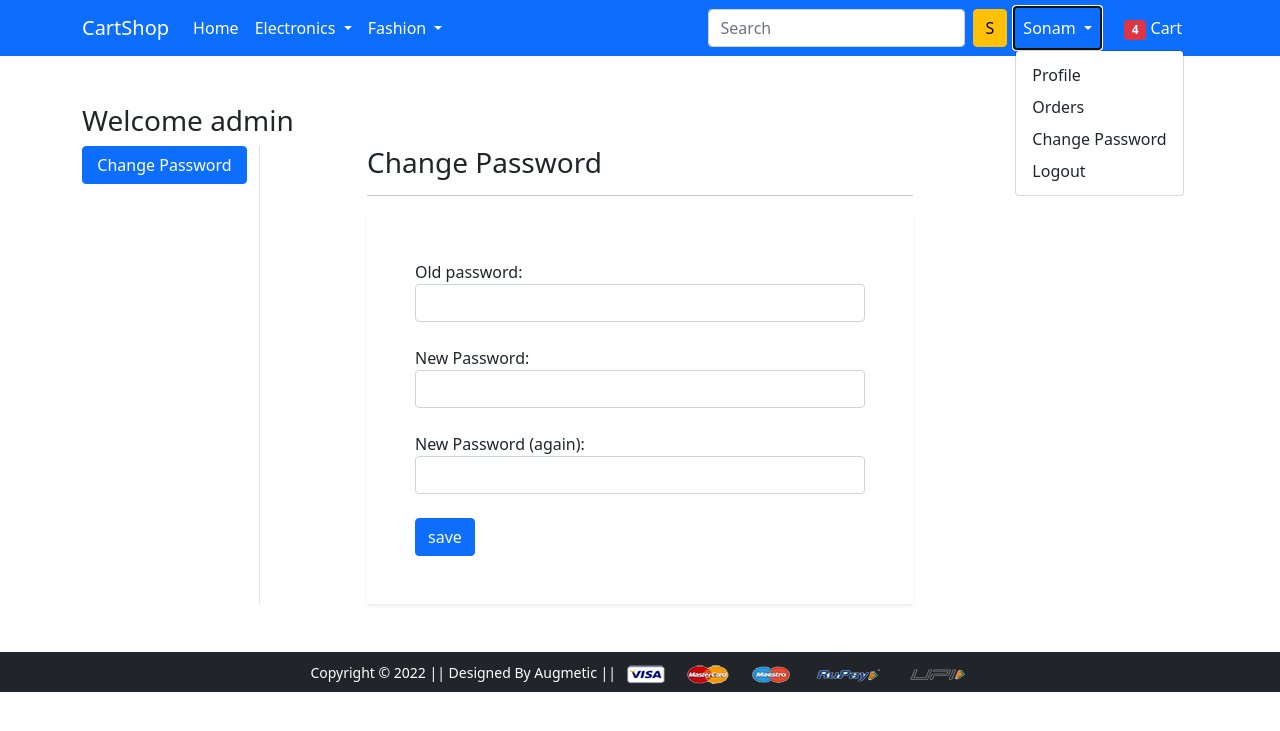
After one commit to krunalmaru/shoppingcart, a Django app: page /passwordchange/ in a window 1280 px wide, after a click on "Sonam". The commit adds this page. Shown: the top 731 px of the page. Run offline with Django 4.2, Linux system fonts and the light colour scheme; a user stored in the database is signed in; some libraries are stand-ins or nearby versions.

Commit message:
password change

```diff
--- a/cartshop/app/forms.py
+++ b/cartshop/app/forms.py
@@ -1,6 +1,7 @@
 from django import forms
-from django.contrib.auth.forms import UserCreationForm,AuthenticationForm,UsernameField
+from django.contrib.auth.forms import UserCreationForm,AuthenticationForm,UsernameField,PasswordChangeForm
 from django.contrib.auth.models import User
+from django.contrib.auth import password_validation
 from django.utils.translation import gettext_lazy,gettext as _
 
 
@@ -21,3 +22,7 @@ class LoginForm(AuthenticationForm):
         strip=False,
         widget=forms.PasswordInput(attrs={"autocomplete": "current-password",'class':'form-control'}),
     )
+class MyPasswordChangeForm(PasswordChangeForm):
+    old_password = forms.CharField(label=_("Old password"),strip=False,widget=forms.PasswordInput(attrs={"autocomplete": "current-password", "autofocus": True,'class':'form-control'}))
+    new_password1 = forms.CharField(label=_(" New Password"),widget=forms.PasswordInput(attrs={"autocomplete": "new-password", "autofocus": True,'class':'form-control'}),strip=False,help_text=password_validation.password_validators_help_text_html())
+    new_password2 = forms.CharField(label=_(" New Password (again)"),widget=forms.PasswordInput(attrs={"autocomplete": "new-password",'class':'form-control'}),strip=False,help_text=_("Enter the same password as before, for verification."))
--- a/cartshop/app/templates/app/base.html
+++ b/cartshop/app/templates/app/base.html
@@ -57,27 +57,31 @@
            <button class="btn btn-warning" type="submit">S</button>
          </form>
          <div>
+
           <ul class="navbar-nav me-auto mb-2 mb-lg-0">
-           <li class="nav-item dropdown mx-2">
+            {% if request.user.is_authenticated %}
+            <li class="nav-item dropdown mx-2">
               <a class="nav-link dropdown-toggle text-white" href="#" id="profileDropdown" role="button" data-bs-toggle="dropdown" aria-expanded="false">
                 Sonam
               </a>
               <ul class="dropdown-menu" aria-labelledby="profileDropdown">
                 <li><a class="dropdown-item" href="{% url 'profile' %}">Profile</a></li>
                 <li><a class="dropdown-item" href="{% url 'orders' %}">Orders</a></li>
-                <li><a class="dropdown-item" href="{% url 'changepassword' %}">Change Password</a></li>
-                <li><a class="dropdown-item" href="#">Logout</a></li>
+                <li><a class="dropdown-item" href="{% url 'passwordchange' %}">Change Password</a></li>
+                <li><a class="dropdown-item" href="{% url 'logout' %}">Logout</a></li>
               </ul>
             </li>
             <li class="nav-item mx-2">
              <a href="{% url 'add-to-cart' %}" class="nav-link text-white"><span class="badge bg-danger">4</span> Cart </a>
             </li>
+            {% else %}
             <li class="nav-item mx-2">
              <a href="{% url 'login' %}" class="nav-link text-white">Login</a>
             </li>
             <li class="nav-item mx-2">
              <a href="{% url 'customerregistration' %}" class="nav-link text-white">Registration</a>
             </li>
+            {% endif %}
           </ul>
          </div>
        </div>
--- /dev/null
+++ b/cartshop/app/templates/app/passwordchange.html
@@ -0,0 +1,38 @@
+{% extends 'app/base.html' %}
+{% load static %}
+{% block title %}Change Password{% endblock title %}
+{% block main-content %}
+<div class="container my-5">
+ <div class="row">
+ <h3>Welcome {{request.user.username}}</h3>
+  <div class="col-sm-2 border-end">
+   <ul class="list-unstyled">
+    <li class="d-grid"><a href="{% url 'profile' %}" class="btn btn-primary">Change Password</a></li>
+   </ul>
+  </div>
+
+  <div class="col-sm-6 offset-sm-1">
+    <h3>Change Password</h3>
+    <hr>
+    <form method="post" novalidate class="shadow-sm p-5">
+        {% csrf_token %}
+    {% if form.non_field_errors %}
+    {% for error in form.non_field_errors %}
+    <p class="alert alert-danger my-3">{{error}}</p>
+    {% endfor %}
+    {% endif %}
+    {% for fm in form %}
+    <div class="form-group">
+      {{fm.label_tag}}
+      {{fm}}
+      <small class="text-danger">
+      {{fm.errors|striptags}}<br>
+      </small>
+    </div>
+    {% endfor %}
+     <input type="submit"  value= "save" class="btn btn-primary"></button>
+   </form>
+  </div>
+ </div>
+</div>
+{% endblock main-content %}
--- a/cartshop/app/urls.py
+++ b/cartshop/app/urls.py
@@ -1,6 +1,6 @@
 from django.urls import path
 from app import views
-from .forms import LoginForm
+from .forms import LoginForm,MyPasswordChangeForm
 from django.contrib.auth import views as auth_views
 from django.conf import settings
 from django.conf.urls.static import static
@@ -13,15 +13,16 @@ urlpatterns = [
     path('profile/', views.profile, name='profile'),
     path('address/', views.address, name='address'),
     path('orders/', views.orders, name='orders'),
-    path('changepassword/', views.change_password, name='changepassword'),
+    path('passwordchange/',auth_views.PasswordChangeView.as_view(template_name='app/passwordchange.html',form_class=MyPasswordChangeForm,success_url='/passwordchangedone/'), name='passwordchange'),
+    path('passwordchangedone/', auth_views.PasswordChangeDoneView.as_view(template_name='app/passwordchangedone.html'),name='passwordchangedone'),
     path('mobile/', views.mobile, name='mobile'),
     path('mobile/<slug:data>', views.mobile, name='mobile'),
     path('topwear/', views.topwear, name='topwear'),
     path('topwear/<slug:data>', views.topwear, name='topwear'),
     path('bottomwear/', views.bottomwear, name='bottomwear'),
     path('bottomwear/<slug:data>', views.bottomwear, name='bottomwear'),
-    # path('login/', views.login, name='login'),
     path('accounts/login/', auth_views.LoginView.as_view(template_name='app/login.html', authentication_form=LoginForm ),name='login'),
+    path('logout/', auth_views.LogoutView.as_view(next_page='login'),name='logout'),
     path('registration/', views.CustomerRegistrationView.as_view(), name='customerregistration'),
     path('checkout/', views.checkout, name='checkout'),
 ] + static(settings.MEDIA_URL,document_root=settings.MEDIA_ROOT)
--- a/cartshop/app/views.py
+++ b/cartshop/app/views.py
@@ -34,8 +34,7 @@ def address(request):
 def orders(request):
  return render(request, 'app/orders.html')
 
-def change_password(request):
- return render(request, 'app/changepassword.html')
+
 
 def mobile(request, data=None):
     if data==None:
--- a/cartshop/cartshop/settings.py
+++ b/cartshop/cartshop/settings.py
@@ -124,3 +124,4 @@ MEDIA_ROOT = BASE_DIR /'media'
 
 DEFAULT_AUTO_FIELD = 'django.db.models.BigAutoField'
 LOGIN_REDIRECT_URL = '/profile/'
+# LOGOUT_REDIRECT_URL = 'login'
```
Also changed, not shown: cartshop/app/templates/app/changepassword.html (deleted, +0 -32 lines), cartshop/app/templates/app/passwordchangedone.html (added, +21 -0 lines), cartshop/db.sqlite3.
